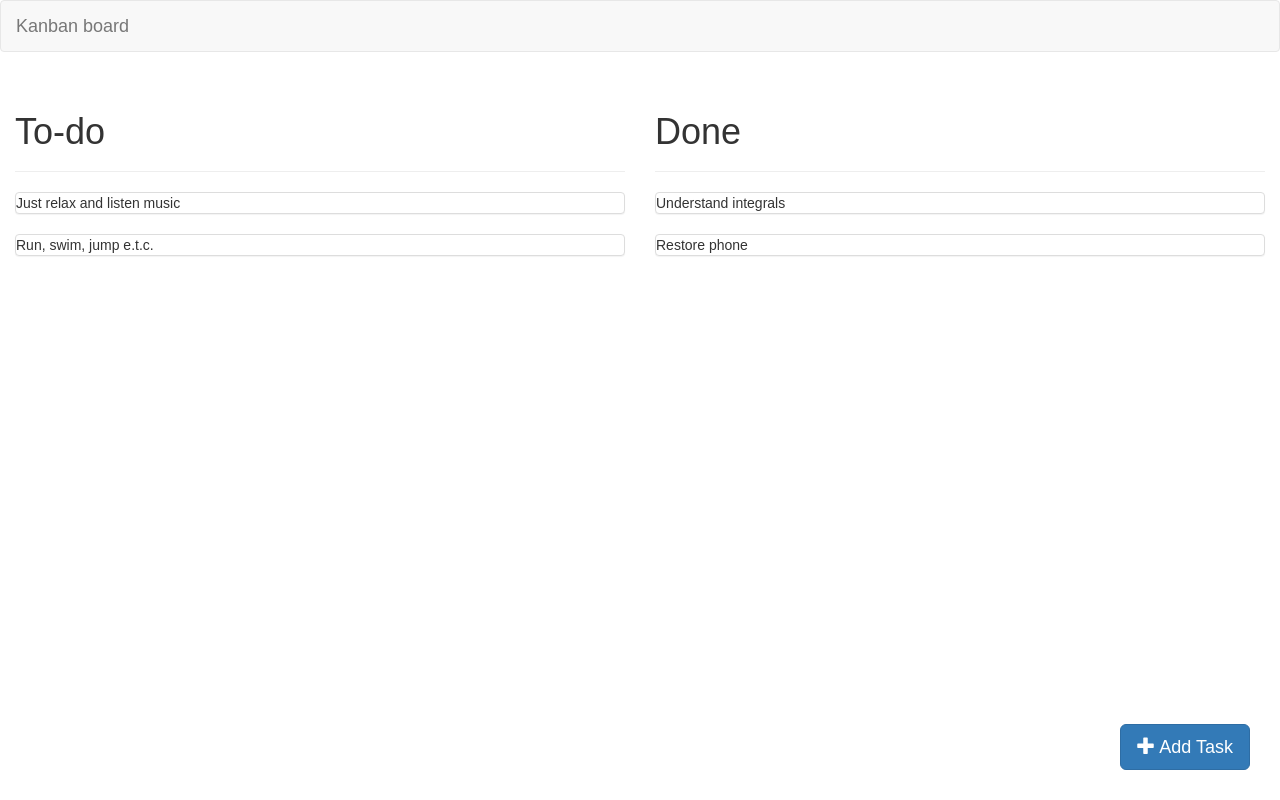
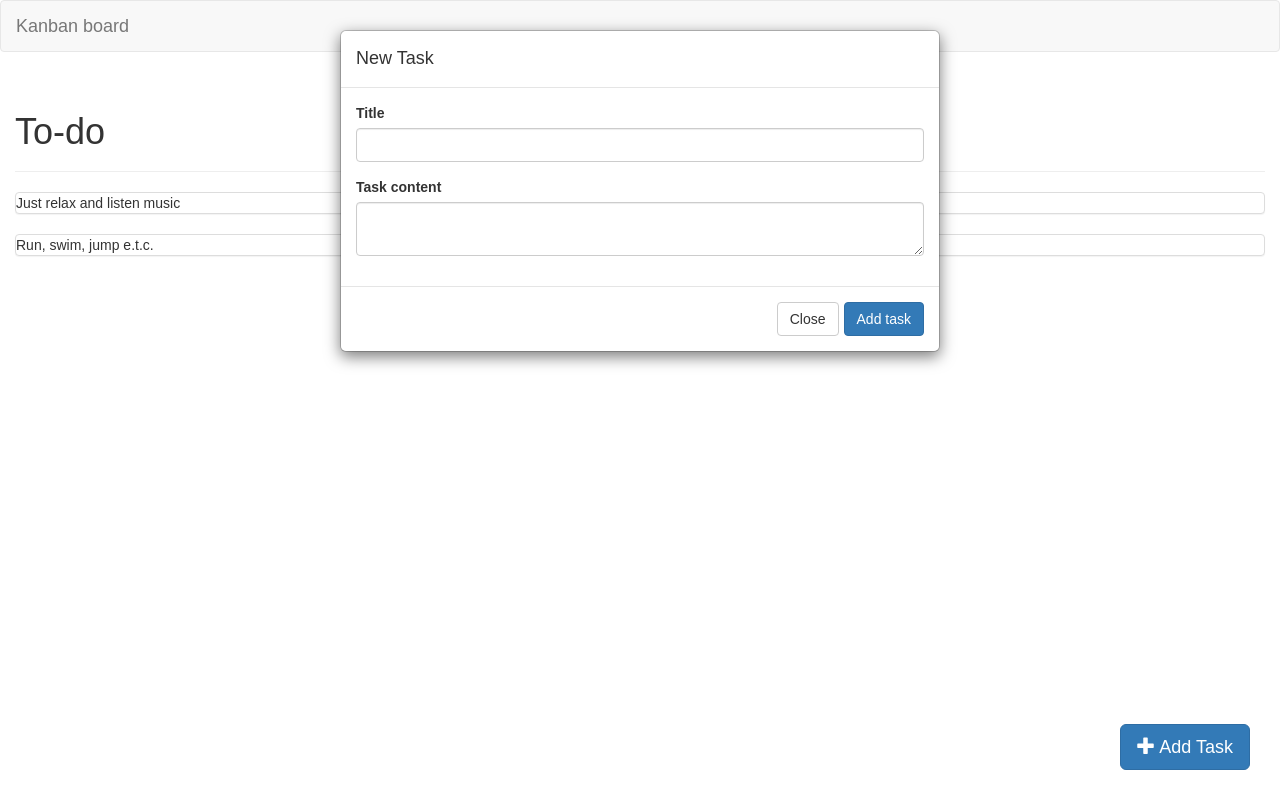
Before and after one commit to i1yas/Kanban-board, a React (Create React App) app: page / in a window 1280 px wide. Built offline with nearby package versions, Linux system fonts and the light colour scheme.

Commit message:
Add AddWindow and AddForm components

```diff
--- a/src/App.js
+++ b/src/App.js
@@ -2,6 +2,7 @@ import React, { Component } from "react";
 import "./App.css";
 import { Grid, Row, Navbar, Button, Glyphicon } from "react-bootstrap";
 import BoardsContainer from "./components/BoardsContainer";
+import AddWindow from './components/AddWindow';
 
 const boards = [
 	{
@@ -46,6 +47,8 @@ class App extends Component {
 					<Row />
 				</Grid>
 
+				<AddWindow />
+
 				<Button className="App__add-button pull-right" bsStyle="primary" bsSize="large" >
 					<Glyphicon glyph="plus" /> Add Task
 				</Button>
--- /dev/null
+++ b/src/components/AddForm.jsx
@@ -0,0 +1,19 @@
+import React from "react";
+import { Form, FormGroup, FormControl, ControlLabel } from "react-bootstrap";
+
+function AddForm(props) {
+	return (
+		<Form>
+			<FormGroup controlId="addFormName">
+				<ControlLabel>Title</ControlLabel>
+				<FormControl type="text" />
+			</FormGroup>
+			<FormGroup controlId="addFormContent">
+				<ControlLabel>Task content</ControlLabel>
+				<FormControl componentClass="textarea" />
+			</FormGroup>
+		</Form>
+	);
+}
+
+export default AddForm;
--- /dev/null
+++ b/src/components/AddWindow.jsx
@@ -0,0 +1,25 @@
+import React from "react";
+import {Button, Modal} from 'react-bootstrap';
+import AddForm from './AddForm';
+
+function AddWindow(props) {
+	return (
+		<Modal.Dialog>
+			<Modal.Header>
+				<Modal.Title>New Task</Modal.Title>
+			</Modal.Header>
+
+			<Modal.Body>
+				<AddForm />
+			</Modal.Body>
+
+			<Modal.Footer>
+				<Button>Close</Button>
+				<Button bsStyle="primary">Add task</Button>
+			</Modal.Footer>
+
+		</Modal.Dialog>
+	);
+}
+
+export default AddWindow;
```
